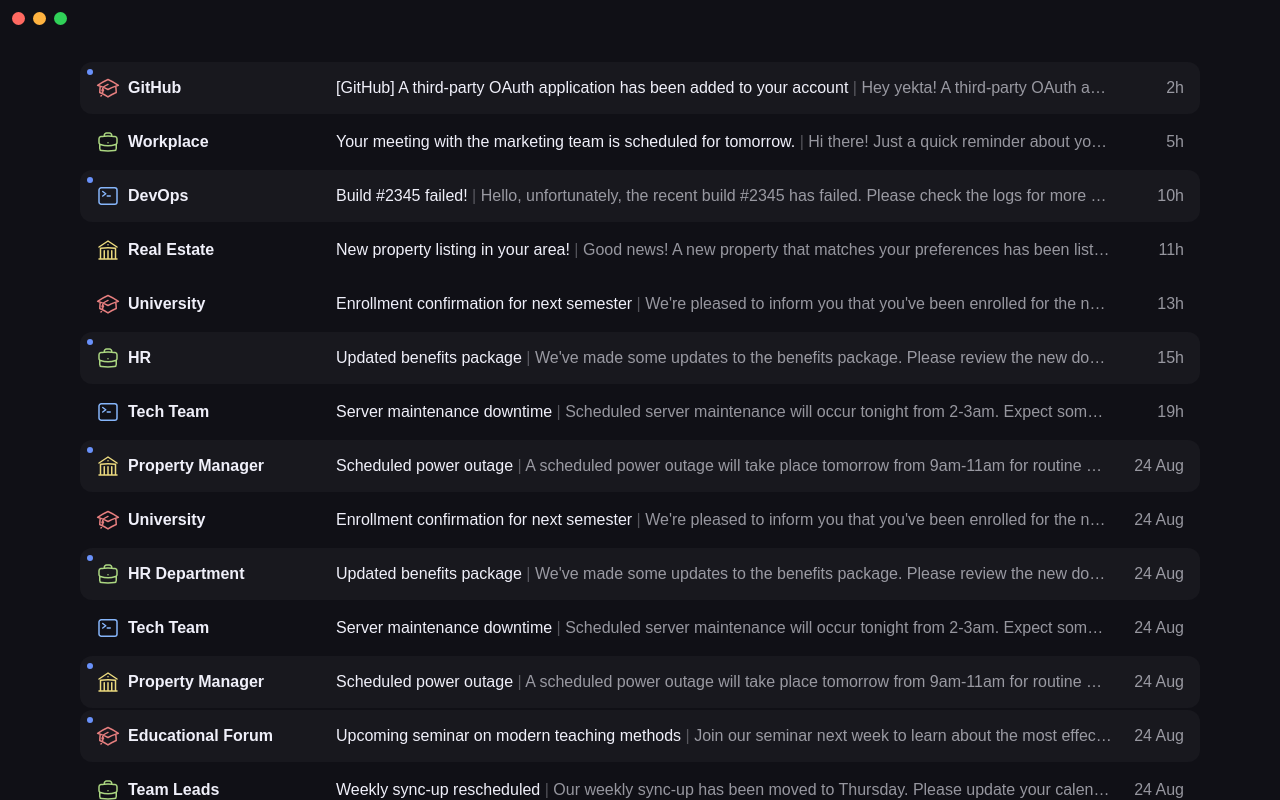
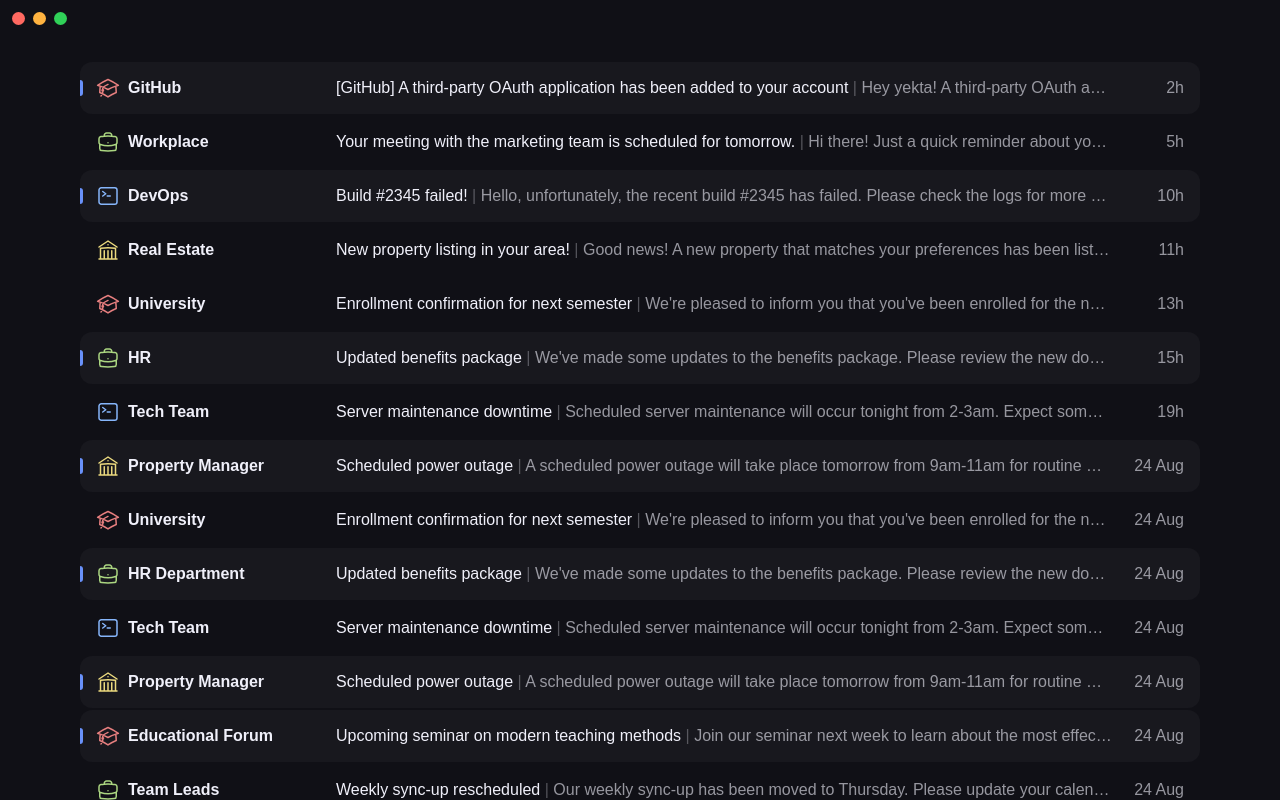
Before and after one commit to yekta/unseal, a Next.js app: page / in a window 1280 px wide. Built offline with nearby package versions, Linux system fonts and the light colour scheme.

Commit message:
Color and style changes

```diff
--- a/src/app/inbox/[id]/page.tsx
+++ b/src/app/inbox/[id]/page.tsx
@@ -11,16 +11,16 @@ export default function Page({ params }: { params: { id: string } }) {
   useHotkeys("esc", () => router.push("/"));
   useHotkeys(["arrowLeft", "arrowUp"], () => {
     if (!email) return;
-    const indexOf = emails.indexOf(email);
-    if (indexOf <= 0) return;
-    const nextId = emails[emails.indexOf(email) - 1].id;
+    const index = emails.indexOf(email);
+    if (index <= 0) return;
+    const nextId = emails[index - 1].id;
     router.push(`/inbox/${nextId}`);
   });
   useHotkeys(["arrowRight", "arrowDown"], () => {
     if (!email) return;
-    const indexOf = emails.indexOf(email);
-    if (indexOf >= emails.length - 1) return;
-    const nextId = emails[emails.indexOf(email) + 1].id;
+    const index = emails.indexOf(email);
+    if (index >= emails.length - 1) return;
+    const nextId = emails[index + 1].id;
     router.push(`/inbox/${nextId}`);
   });
 
@@ -31,7 +31,7 @@ export default function Page({ params }: { params: { id: string } }) {
         className="flex-1 min-w-[4rem] min-h-full cursor-default"
       />
       <div className="w-full max-w-6xl flex md:px-4 flex-col relative pt-6 pb-24">
-        <div className="w-full bg-c-bg-secondary flex flex-col py-6 px-10 rounded-3xl">
+        <div className="w-full bg-c-bg-secondary flex flex-col py-6 px-10 rounded-xl">
           <h1 className="w-full font-bold text-3xl">{email?.title}</h1>
           <p className="mt-2">{email?.body}</p>
         </div>
--- a/src/components/EmailLine/EmailLine.tsx
+++ b/src/components/EmailLine/EmailLine.tsx
@@ -29,18 +29,14 @@ export function EmailLine({
     >
       <div className="w-full flex flex-row items-center md:py-px md:px-4">
         <div
-          className={`flex flex-col flex-1 md:flex-row md:items-center md:justify-between px-4 py-3.5 transition
-          group-hover:bg-c-bg-highlight duration-100 relative ${
+          className={`flex flex-col flex-1 md:flex-row md:items-center md:justify-between px-4 py-3.5
+          group-hover:bg-c-notification-blue/10 relative ${
             !isRead ? "bg-c-bg-secondary" : ""
           }
           overflow-hidden md:rounded-xl z-0`}
         >
           <div className="w-full md:w-60 flex items-center gap-2">
-            <NotificationDot
-              isRead={isRead}
-              hideWhenRead
-              className="md:absolute md:left-1.75 md:top-1.75"
-            />
+            <NotificationDot isRead={isRead} hideWhenRead />
             <EmailIcon type={iconType} color={iconColor}></EmailIcon>
             <p className="flex-1 font-semibold whitespace-nowrap overflow-hidden overflow-ellipsis text-base">
               {sender}
@@ -81,7 +77,8 @@ const NotificationDot = ({
   hideWhenRead?: boolean;
 }) => (
   <div
-    className={`w-1.5 h-1.5 rounded-full flex-shrink-0 ${
+    className={`w-1.5 h-1.5 md:w-3px md:h-4 md:absolute md:left-0 md:top-1/2 transform md:-translate-y-1/2
+    rounded-full md:rounded-l-none flex-shrink-0 ${
       isRead ? "bg-c-notification-blue/0" : "bg-c-notification-blue"
     } ${className ?? ""} ${hideWhenRead && isRead ? "hidden" : ""}`}
   />
--- a/src/css/globals.css
+++ b/src/css/globals.css
@@ -4,6 +4,7 @@
 :root {
   --c-bg: 16 16 22;
   --c-bg-secondary: 24 24 30;
+  --c-bg-tertiary: 32 32 38;
   --c-bg-highlight: 32 32 38;
   --c-on-bg: 240 240 250;
   --c-icon-red: 229 126 126;
--- a/tailwind.config.ts
+++ b/tailwind.config.ts
@@ -9,6 +9,7 @@ const config: Config = {
   theme: {
     transitionDuration: {
       DEFAULT: "200ms",
+      0: "0ms",
       100: "100ms",
       200: "200ms",
       300: "300ms",
@@ -35,6 +36,10 @@ const config: Config = {
         85: "0.85",
       },
       spacing: {
+        "2px": "2px",
+        "3px": "3px",
+        "4px": "4px",
+        1.25: "0.3125rem",
         1.75: "0.4375rem",
         18: "4.5rem",
       },
```
